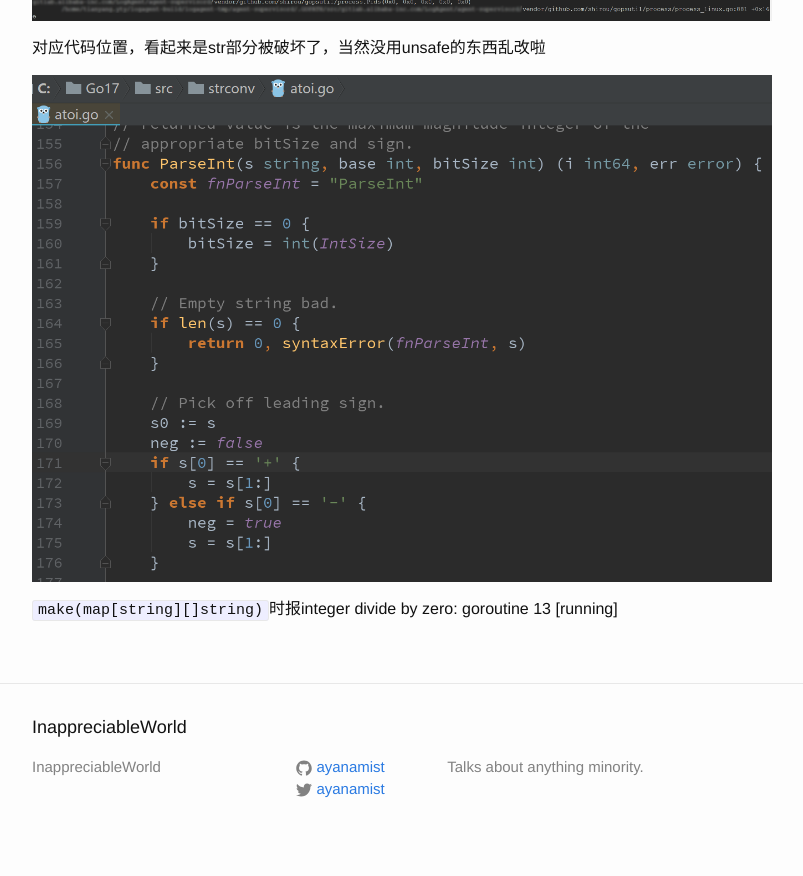
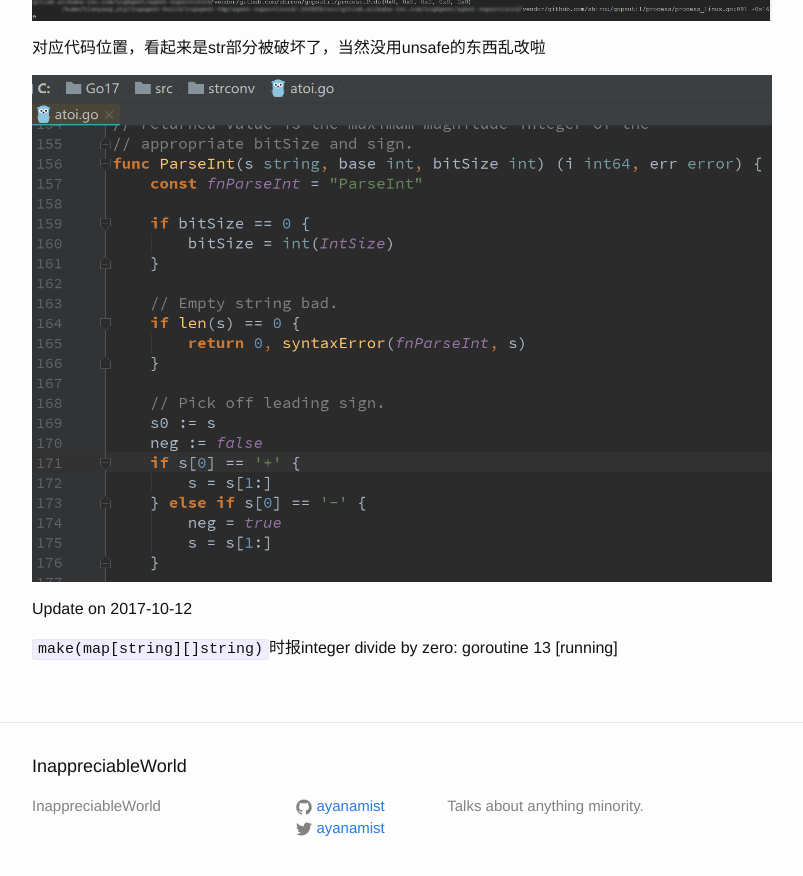
Before and after one commit to ayanamist/ayanamist.github.io, a Jekyll site: the page built from _posts/2017-06-01-unbelievable-golang-panic.md, in a window 1280 px wide and 900 px high, scrolled down 2144 px. Shown: the top 876 px of the window, without its empty margins (238-1041 px from the left). Built offline with Jekyll 4.4.1, drawn with Linux system fonts in a browser that asks for light colours.

Commit message:
Update 2017-06-01-unbelievable-golang-panic.md

```diff
--- a/_posts/2017-06-01-unbelievable-golang-panic.md
+++ b/_posts/2017-06-01-unbelievable-golang-panic.md
@@ -37,4 +37,6 @@ panic的栈如下图，挂在strconv.ParseInt里
 
 ![screenshot](/img/2017-06-27_183224.png)
 
+Update on 2017-10-12
+
 `make(map[string][]string)`时报integer divide by zero: goroutine 13 [running]
```
